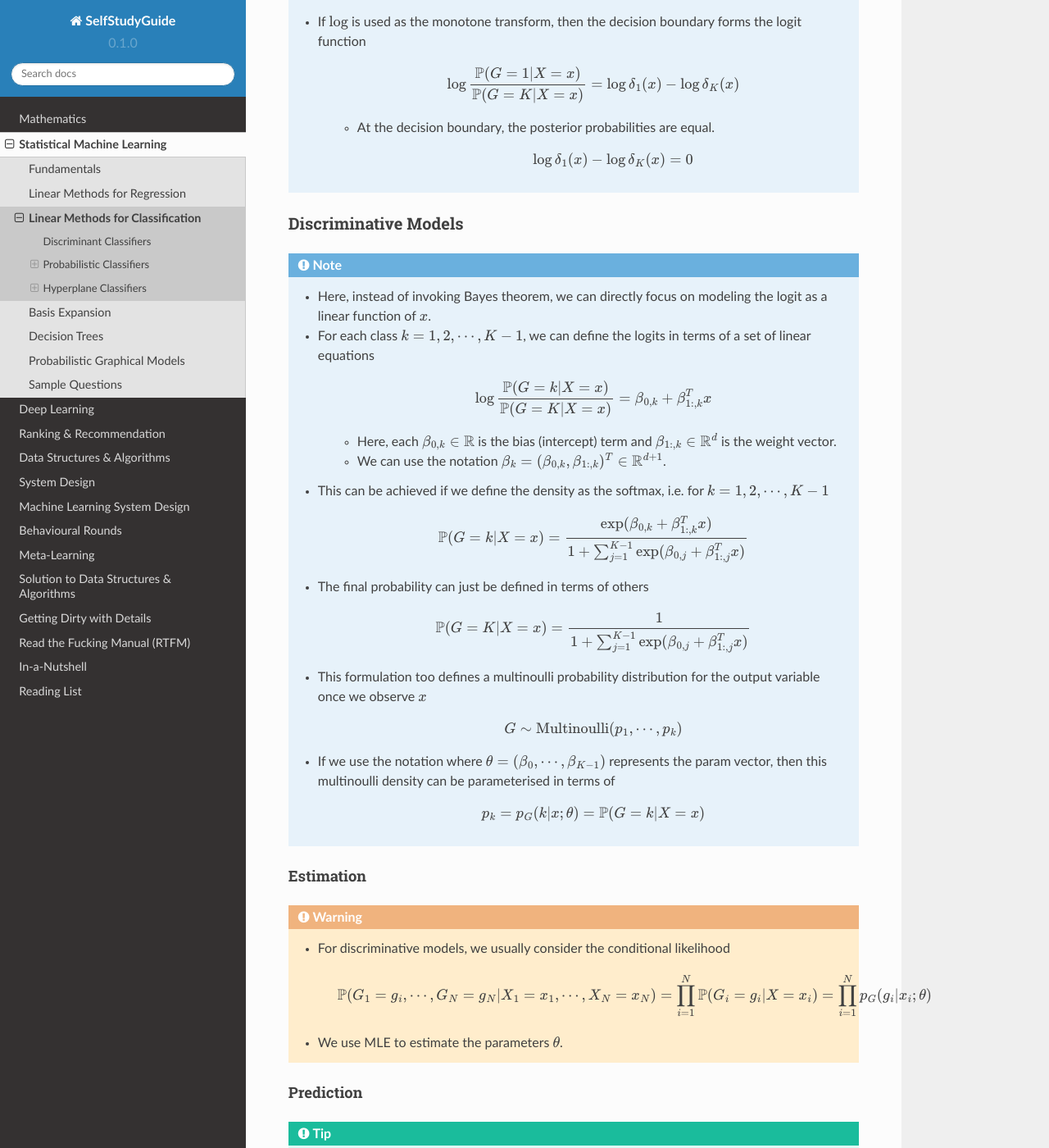
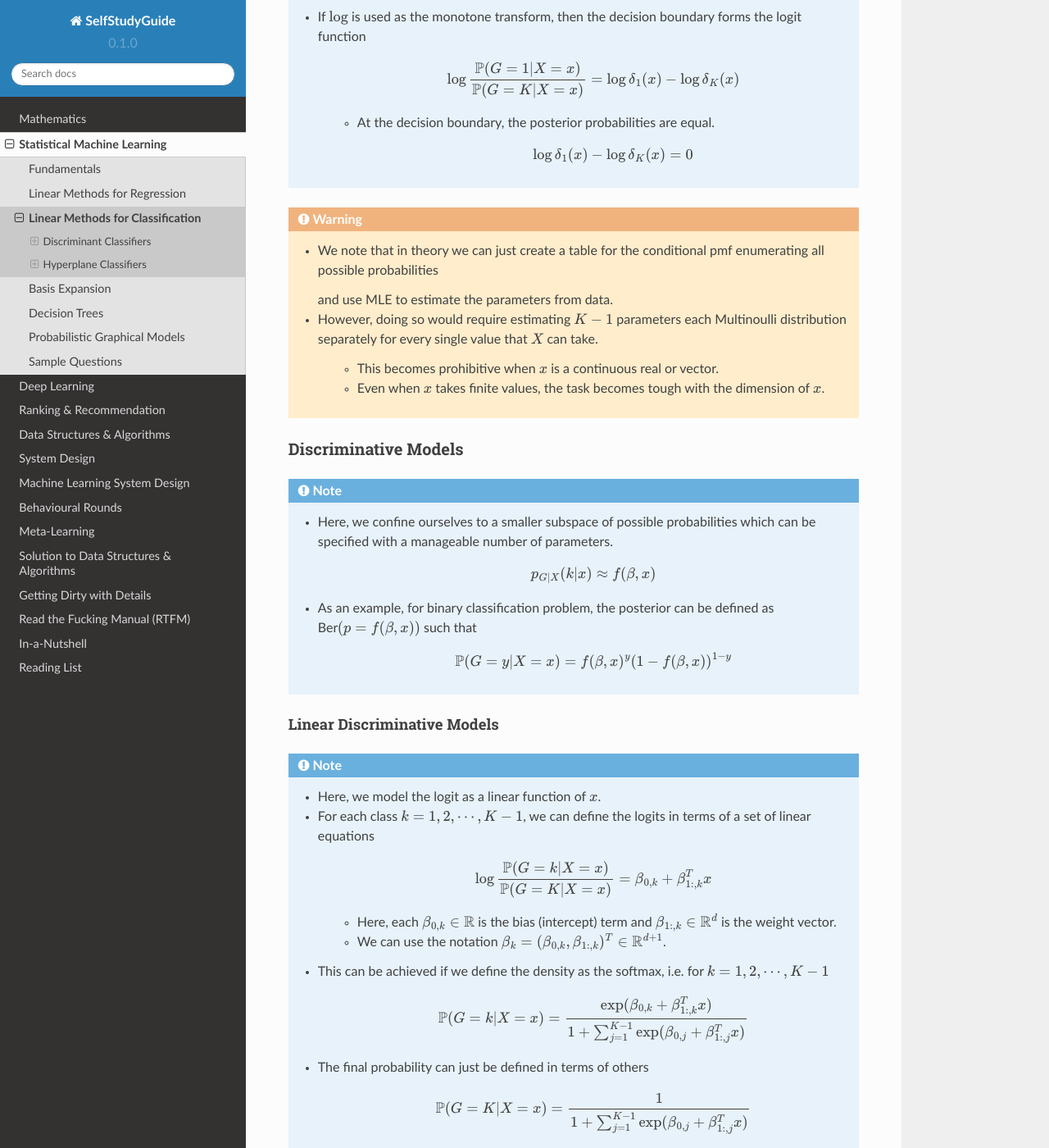
Before and after one commit to uselesstechjunks/leetcode, a Sphinx documentation site: the page built from docs/source/ml/linearcls.rst, in a window 1280 px wide and 1400 px high, scrolled down 1026 px. Shown: the whole window at 82% size. Built offline with Sphinx 7.4.7 and the Read the Docs theme 2.0.0, drawn with Linux system fonts in a browser that asks for light colours.

Commit message:
Update linearcls.rst

```diff
--- a/docs/source/ml/linearcls.rst
+++ b/docs/source/ml/linearcls.rst
@@ -24,9 +24,8 @@ Discriminant Classifiers
 
 			.. math:: h(\delta_1(x))-h(\delta_K(x))=0
 
-**************************************************************************************
 Probabilistic Classifiers
-**************************************************************************************
+=======================================================================================
 .. note::
 	* For probabilistic classifiers, the discriminant function is usually defined as the posterior probability.
 
@@ -39,10 +38,31 @@ Probabilistic Classifiers
 
 			.. math:: \log\delta_1(x)-\log\delta_K(x)=0
 
+.. warning::
+	* We note that in theory we can just create a table for the conditional pmf enumerating all possible probabilities
+
+		.. math: p_{G|X}(k|x)=\mathbb{P}(G=k|X=x)=\text{Multinoulli}(p_1(x),\cdots,p_K(x))
+
+	  and use MLE to estimate the parameters from data.
+	* However, doing so would require estimating :math:`K-1` parameters each Multinoulli distribution separately for every single value that :math:`X` can take.
+
+		* This becomes prohibitive when :math:`x` is a continuous real or vector.
+		* Even when :math:`x` takes finite values, the task becomes tough with the dimension of :math:`x`.
+
 Discriminative Models
-======================================================================================
+=======================================================================================
 .. note::
-	* Here, instead of invoking Bayes theorem, we can directly focus on modeling the logit as a linear function of :math:`x`.
+	* Here, we confine ourselves to a smaller subspace of possible probabilities which can be specified with a manageable number of parameters.
+
+		.. math:: p_{G|X}(k|x)\approx f(\beta,x)
+	* As an example, for binary classification problem, the posterior can be defined as :math:`\text{Ber}(p=f(\beta,x))` such that
+
+		.. math:: \mathbb{P}(G=y|X=x)=f(\beta,x)^y(1-f(\beta,x))^{1-y}
+
+Linear Discriminative Models
+------------------------------------------------------------------------------------------
+.. note::
+	* Here, we model the logit as a linear function of :math:`x`.
 	* For each class :math:`k=1,2,\cdots,K-1`, we can define the logits in terms of a set of linear equations
 
 		.. math:: \log\frac{\mathbb{P}(G=k|X=x)}{\mathbb{P}(G=K|X=x)}=\beta_{0,k}+\beta_{1:,k}^Tx
```
